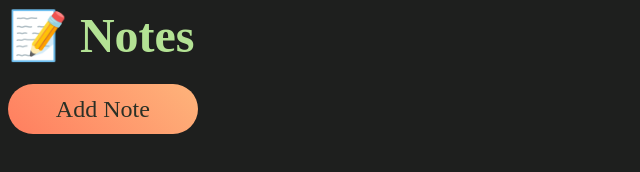
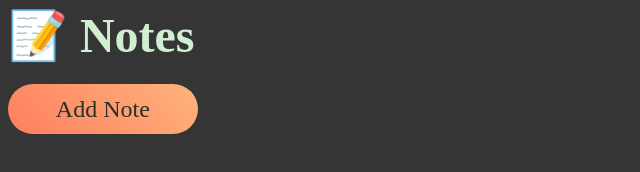
Before and after one commit to DEADKILLER-4810/notes, a plain HTML site: page index.html in a window 1280 px wide. Shown: the whole page, without its empty margins (0-640 px from the left). Drawn offline with Linux system fonts and the light colour scheme; a web font is replaced by a local one.

Commit message:
Update style.css

```diff
--- a/style.css
+++ b/style.css
@@ -1,6 +1,6 @@
 body{
 
-    background-color:rgb(30, 31, 30);
+    background-color:rgb(53, 53, 53);
        transition: 0.2s ease-in-out ;
     /* background: linear-gradient(black white); Dark gradient */
     font-family: 'dela gothic one';
@@ -14,7 +14,7 @@ h1{
     padding: 0;
     text-align: left;
     font-size: 3rem;
-    color: rgb(179, 226, 148);
+    color: rgb(208, 239, 209);
 }
 
 .add-btn{
```
